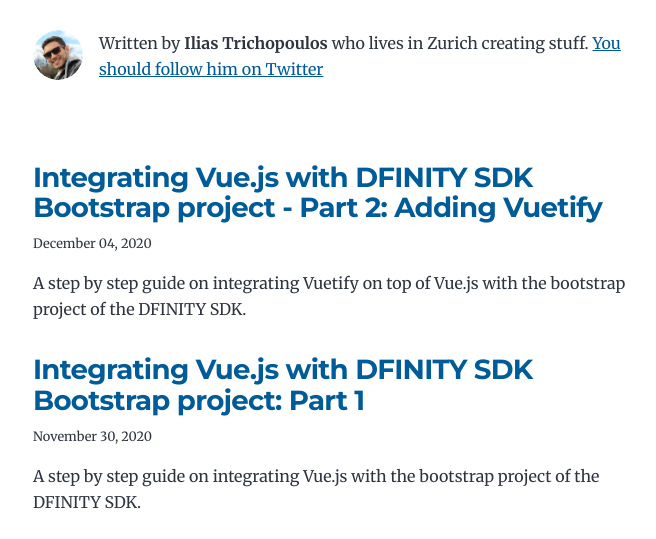
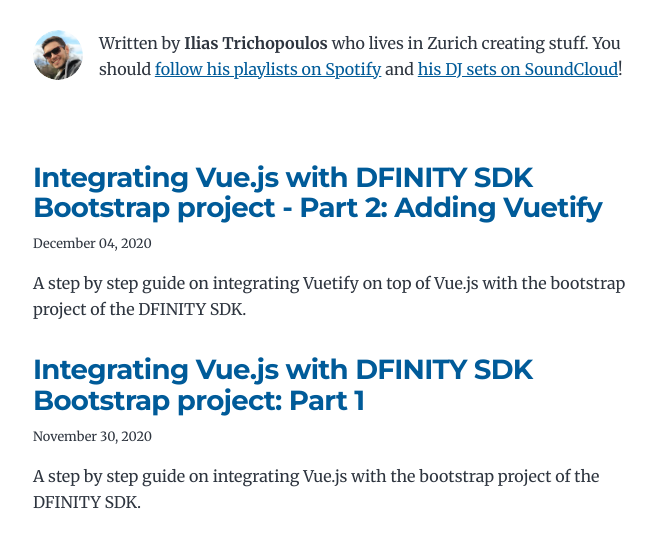
Before and after one commit to nop33/iliascreates, a Gatsby site: page / in a window 1280 px wide. Shown: the part 111-650 px from the top of the page, without its empty margins (291-947 px from the left). Built offline with nearby package versions, Linux system fonts and the light colour scheme; Gatsby itself is replaced by a stand-in of ours.

Commit message:
Add links to Spotify and SoundCloud

```diff
--- a/gatsby-config.js
+++ b/gatsby-config.js
@@ -9,6 +9,8 @@ module.exports = {
     siteUrl: `https://iliascreates.netlify.app/`,
     social: {
       twitter: `eyettea`,
+      spotify: `11101912794`,
+      soundcloud: `imfetamin`,
     },
   },
   plugins: [
--- a/gatsby-node.js
+++ b/gatsby-node.js
@@ -97,6 +97,8 @@ exports.createSchemaCustomization = ({ actions }) => {
 
     type Social {
       twitter: String
+      spotify: String
+      soundcloud: String
     }
 
     type MarkdownRemark implements Node {
--- a/src/components/bio.js
+++ b/src/components/bio.js
@@ -27,6 +27,8 @@ const Bio = () => {
           }
           social {
             twitter
+            spotify
+            soundcloud
           }
         }
       }
@@ -54,10 +56,14 @@ const Bio = () => {
       {author?.name && (
         <p>
           Written by <strong>{author.name}</strong> {author?.summary || null}
-          {` `}
-          <a href={`https://twitter.com/${social?.twitter || ``}`}>
-            You should follow him on Twitter
+          {` `}You should{` `}
+          <a href={`https://open.spotify.com/user/${social?.spotify || ``}`}>
+            follow his playlists on Spotify
           </a>
+          {` `}and{` `}
+          <a href={`https://soundcloud.com/${social?.soundcloud || ``}`}>
+            his DJ sets on SoundCloud
+          </a>!
         </p>
       )}
     </div>
```
